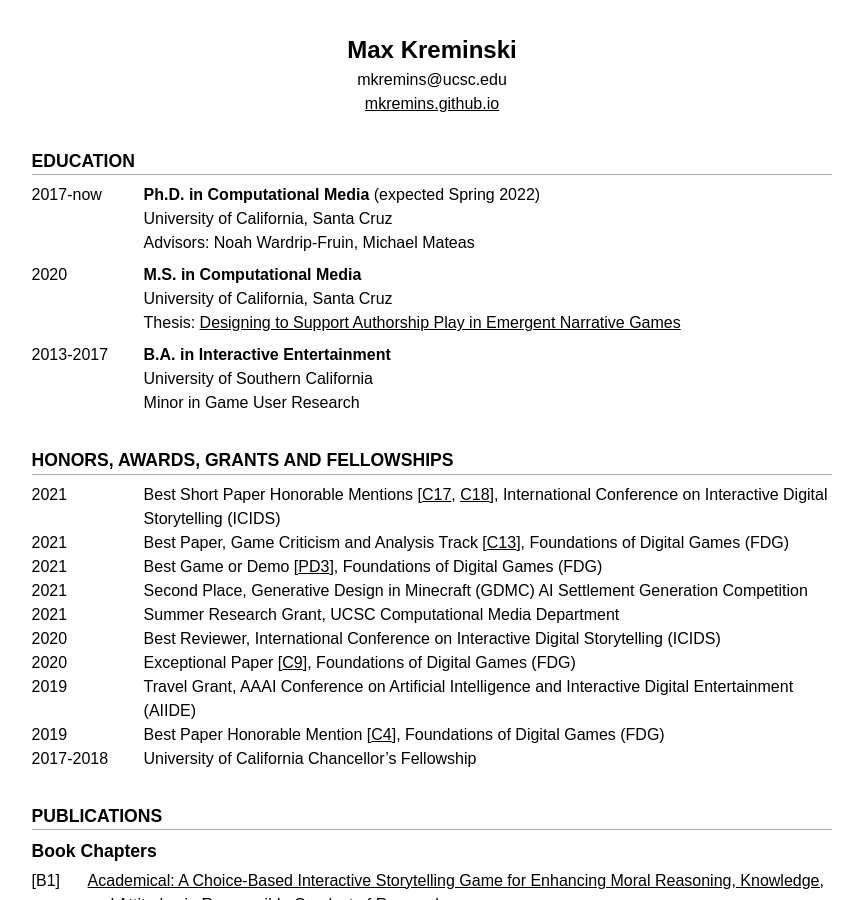
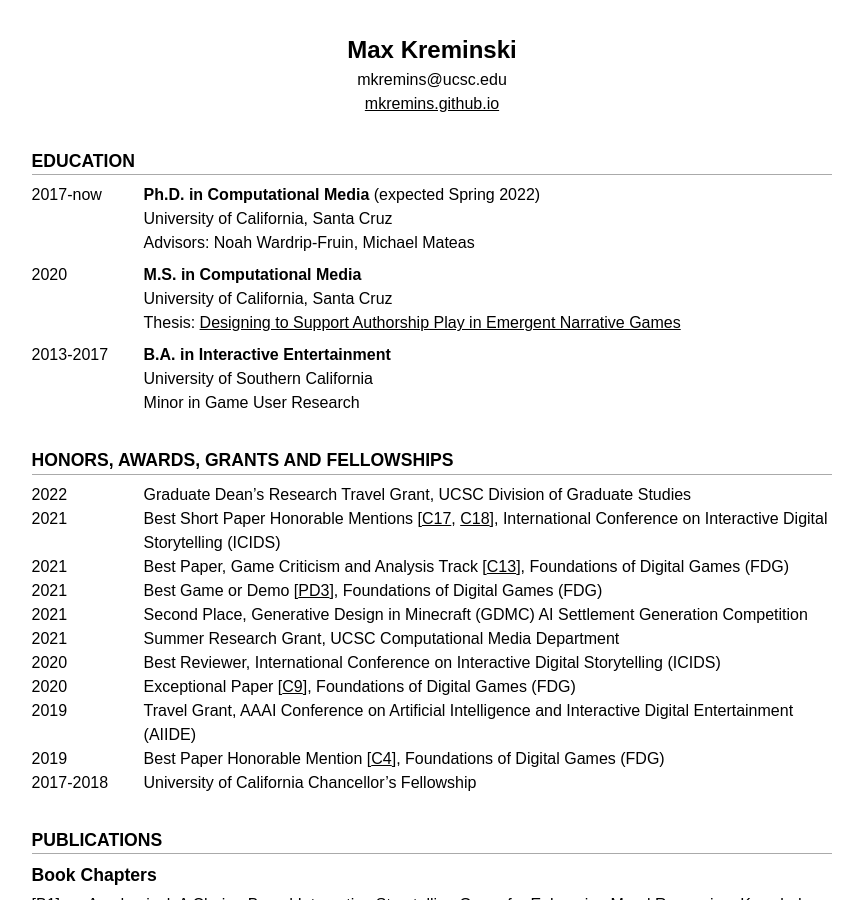
Before and after one commit to mkremins/mkremins.github.io, a Jekyll site: the page built from cv/index.html, in a window 1280 px wide and 900 px high. Shown: the whole window, without its empty margins (208-1071 px from the left). Built offline with Jekyll 4.4.1, drawn with Linux system fonts in a browser that asks for light colours; some web fonts are replaced.

Commit message:
Add Grad Div travel grant to CV

```diff
--- a/cv/index.html
+++ b/cv/index.html
@@ -98,6 +98,10 @@ layout: null
     <section id="awards" class="wide-left-column">
       <h2>Honors, Awards, Grants and Fellowships</h2>
       <div class="oneline-entries">
+        <div class="dated-entry">
+          <div class="dated-date">2022</div>
+          <div class="dated-content">Graduate Dean’s Research Travel Grant, UCSC Division of Graduate Studies</div>
+        </div>
         <div class="dated-entry">
           <div class="dated-date">2021</div>
           <div class="dated-content">Best Short Paper Honorable Mentions [<a href="#C17">C17</a>, <a href="#C18">C18</a>], International Conference on Interactive Digital Storytelling (ICIDS)</div>
```
